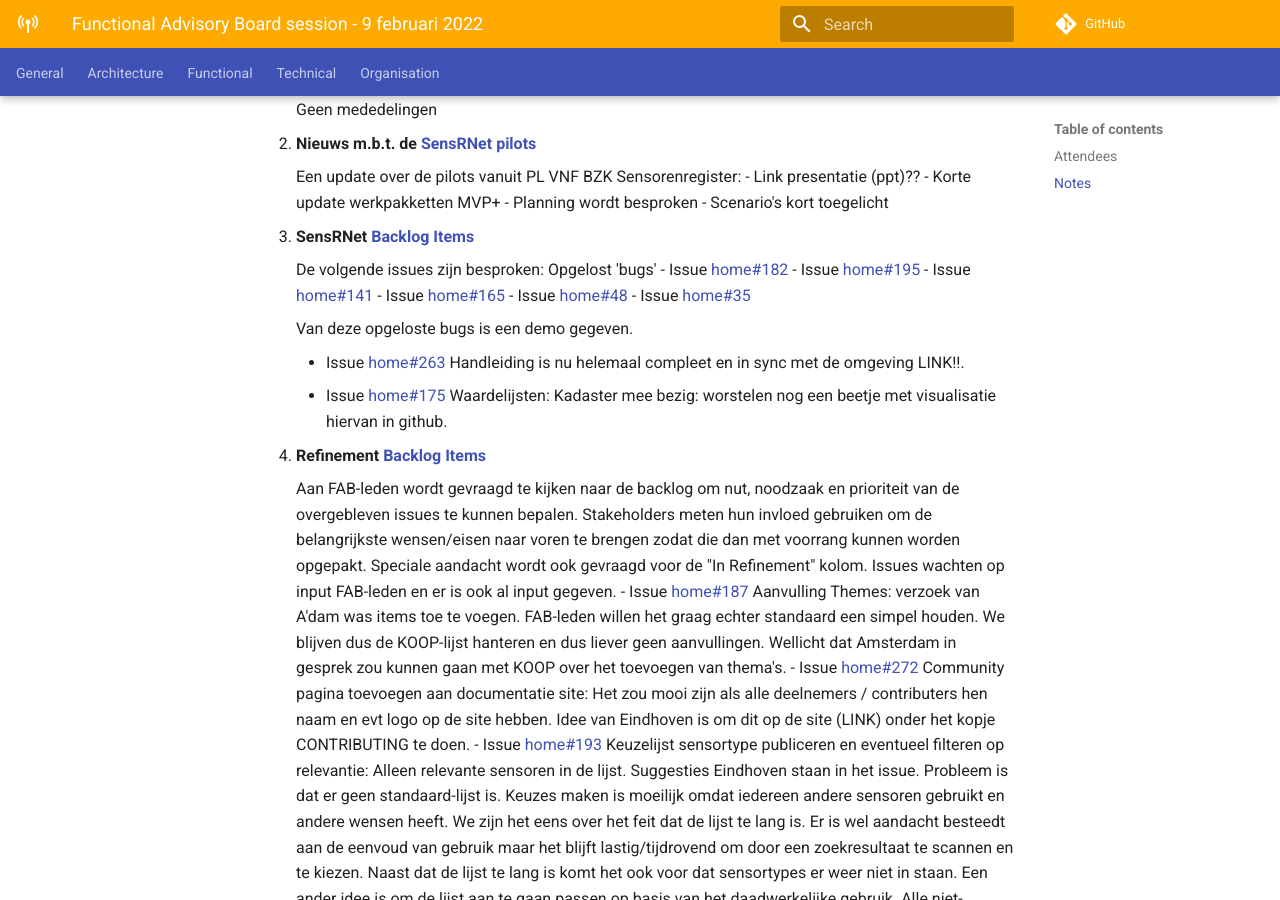
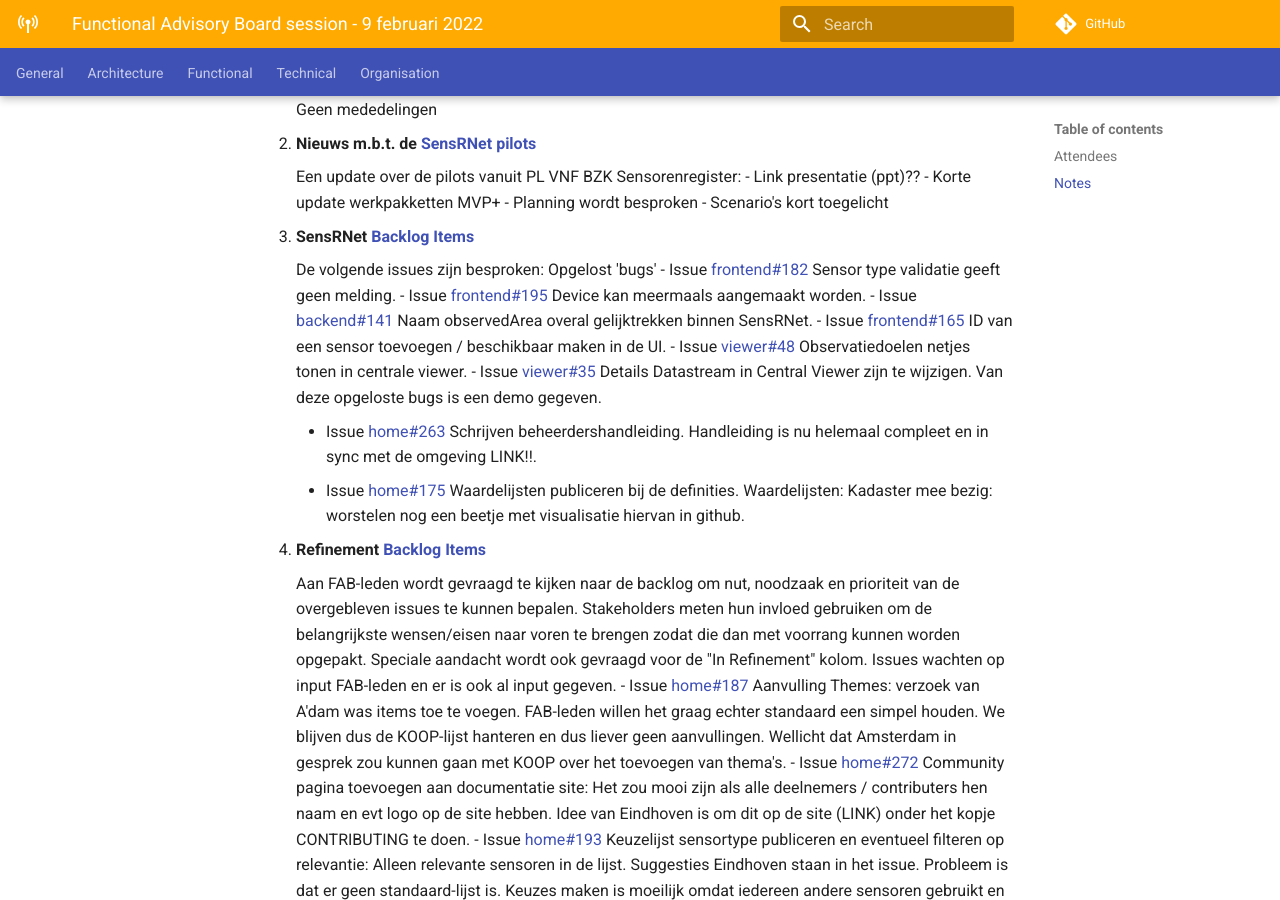
Before and after one commit to kadaster-labs/sensrnet-home, an MkDocs documentation site: the page built from docs/notes/2022-02-09-FAB-notes.md, in a window 1280 px wide and 900 px high, scrolled down 740 px. Built offline with MkDocs 1.6.1 and Material for MkDocs 9.7.7, drawn with Linux system fonts in a browser that asks for light colours; comment, search, counter and statistics services are not loaded.

Commit message:
Update 2022-02-09-FAB-notes.md

```diff
--- a/docs/notes/2022-02-09-FAB-notes.md
+++ b/docs/notes/2022-02-09-FAB-notes.md
@@ -36,17 +36,18 @@ Onderwerpen:
 
      De volgende issues zijn besproken:
      Opgelost 'bugs'
-     - Issue [home#182](https://github.com/kadaster-labs/sensrnet-home/issues/182)
-     - Issue [home#195](https://github.com/kadaster-labs/sensrnet-home/issues/195)
-     - Issue [home#141](https://github.com/kadaster-labs/sensrnet-home/issues/141)
-     - Issue [home#165](https://github.com/kadaster-labs/sensrnet-home/issues/165)
-     - Issue [home#48](https://github.com/kadaster-labs/sensrnet-home/issues/48)
-     - Issue [home#35](https://github.com/kadaster-labs/sensrnet-home/issues/35)
-
+     - Issue [frontend#182](https://github.com/kadaster-labs/sensrnet-registry-frontend/issues/182) Sensor type validatie geeft geen melding.
+     - Issue [frontend#195](https://github.com/kadaster-labs/sensrnet-registry-frontend/issues/195) Device kan meermaals aangemaakt worden.
+     - Issue [backend#141](https://github.com/kadaster-labs/sensrnet-registry-backend/issues/141) Naam observedArea overal gelijktrekken binnen SensRNet.
+     - Issue [frontend#165](https://github.com/kadaster-labs/sensrnet-registry-frontend/issues/165) ID van een sensor toevoegen / beschikbaar maken in de UI.
+     - Issue [viewer#48](https://github.com/kadaster-labs/sensrnet-central-viewer/issues/48) Observatiedoelen netjes tonen in centrale viewer.
+     - Issue [viewer#35](https://github.com/kadaster-labs/sensrnet-central-viewer/issues/35) Details Datastream in Central Viewer zijn te wijzigen.
      Van deze opgeloste bugs is een demo gegeven.
 
-     - Issue [home#263](https://github.com/kadaster-labs/sensrnet-home/issues/263) Handleiding is nu helemaal compleet en in sync met de omgeving LINK!!.
-     - Issue [home#175](https://github.com/kadaster-labs/sensrnet-home/issues/175) Waardelijsten: Kadaster mee bezig: worstelen nog een beetje met visualisatie hiervan in github.
+     - Issue [home#263](https://github.com/kadaster-labs/sensrnet-home/issues/263) Schrijven beheerdershandleiding.
+       Handleiding is nu helemaal compleet en in sync met de omgeving LINK!!.
+     - Issue [home#175](https://github.com/kadaster-labs/sensrnet-home/issues/175) Waardelijsten publiceren bij de definities.
+       Waardelijsten: Kadaster mee bezig: worstelen nog een beetje met visualisatie hiervan in github.
 
 4. **Refinement [Backlog Items](https://github.com/orgs/kadaster-labs/projects/1)**
 
```
